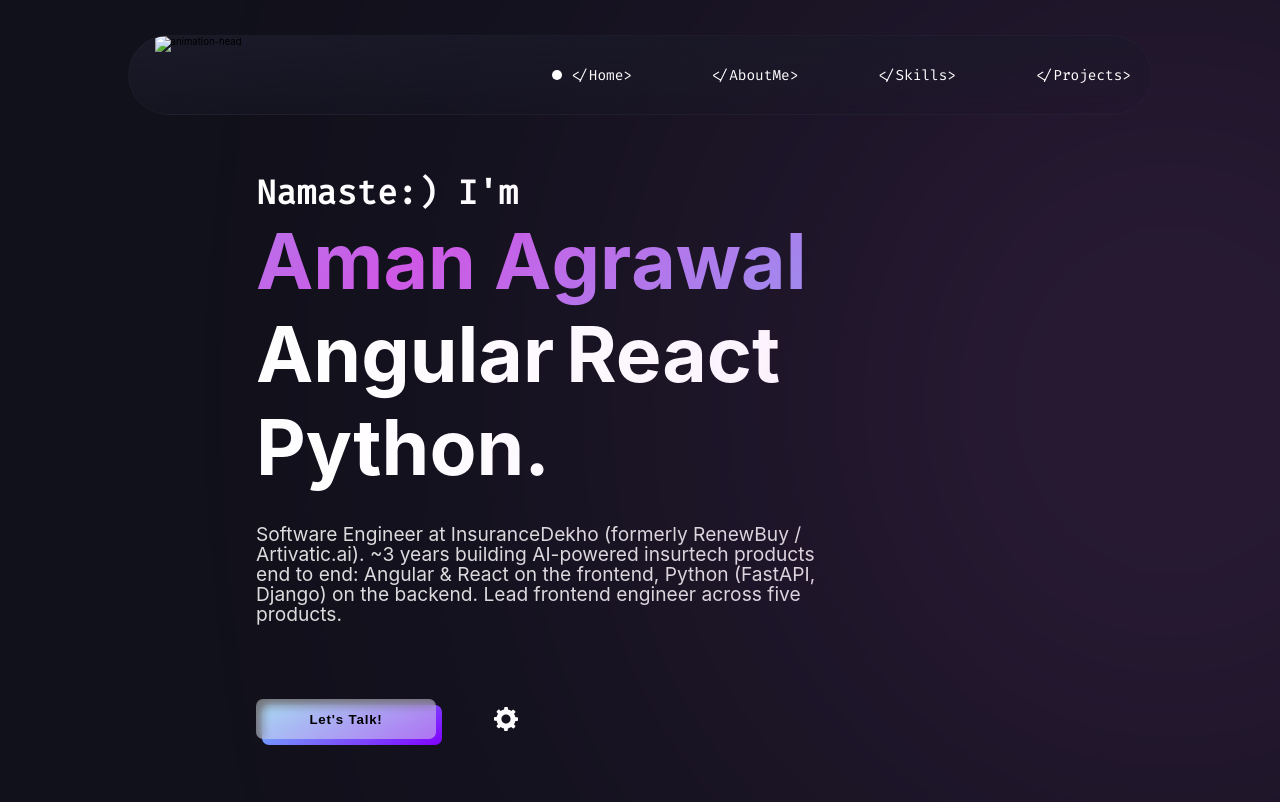
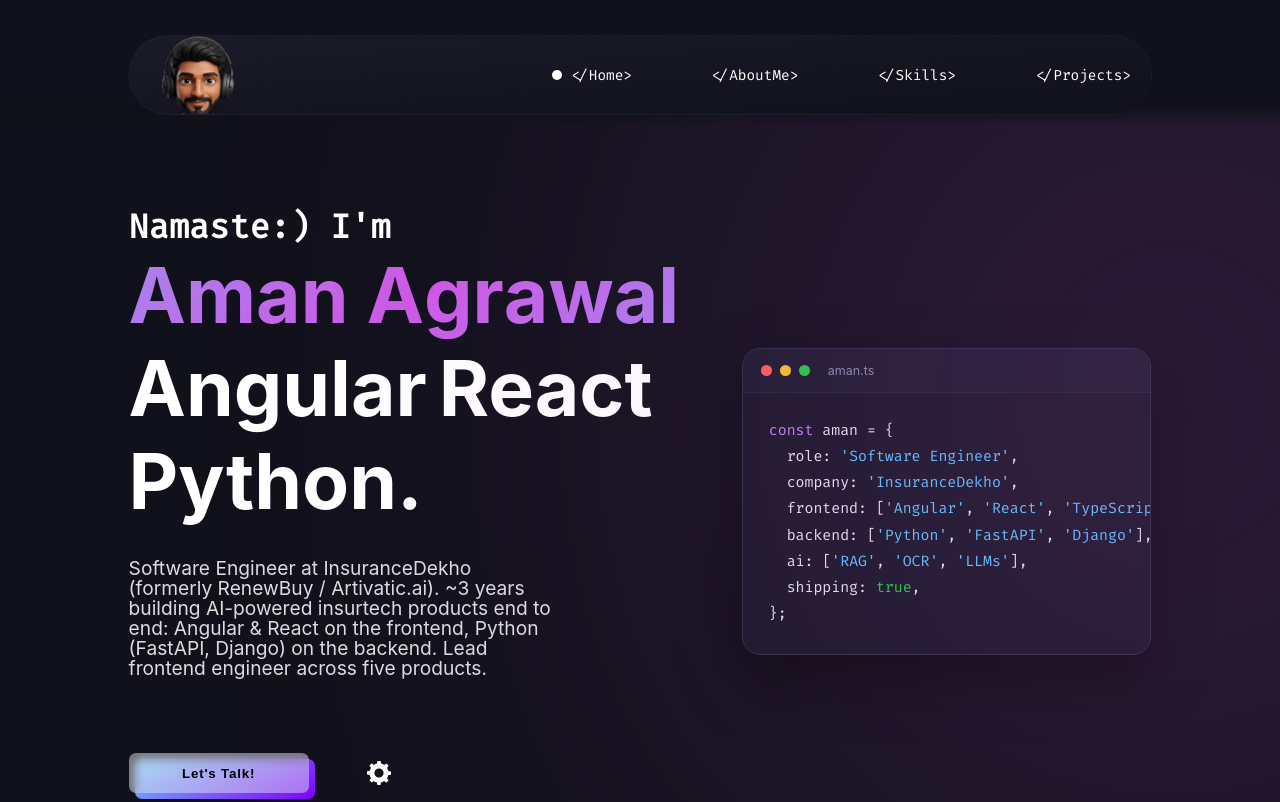
Before and after one commit to aman9111/Modern-portfolio, a plain HTML site: page index.html in a window 1280 px wide. Shown: the top 802 px of the page. Drawn offline with nearby package versions, Linux system fonts and the light colour scheme; a web font is replaced by a local one.

Commit message:
Add my avatar, tighten hero and footer, fix header overlap
- Replace template avatars and About photo with my 3D avatars
- Hero sizes to its content with a code card on the right
- Footer and About drop the full-height empty space
- Solid band behind the fixed navbar so content doesn't show through
- Update resume PDF (2 pages)

Co-Authored-By: Claude Opus 5.5 <noreply@anthropic.com>

```diff
--- a/index.html
+++ b/index.html
@@ -48,7 +48,7 @@
       <div class="hey">Hey!</div>
       <div class="logo" tabindex="0" aria-label="Aman Agrawal logo">
         <div class="logo-top">
-          <img src="src/png/nav-avatar.png" alt="animation-head" />
+          <img src="src/png/aman-nav-avatar.png" alt="Aman avatar" />
         </div>
       </div>
       <div class="navbar-tabs" id="navbar-tabs">
@@ -204,7 +204,17 @@
         </div>
         <!-- contact-btn-div -->
       </div>
-
+      <div class="hero-card" data-aos="fade-left" data-aos-delay="600" aria-hidden="true">
+        <div class="hero-card-bar"><i></i><i></i><i></i><span>aman.ts</span></div>
+<pre><span class="k">const</span> aman = {
+  role: <span class="s">'Software Engineer'</span>,
+  company: <span class="s">'InsuranceDekho'</span>,
+  frontend: [<span class="s">'Angular'</span>, <span class="s">'React'</span>, <span class="s">'TypeScript'</span>],
+  backend: [<span class="s">'Python'</span>, <span class="s">'FastAPI'</span>, <span class="s">'Django'</span>],
+  ai: [<span class="s">'RAG'</span>, <span class="s">'OCR'</span>, <span class="s">'LLMs'</span>],
+  shipping: <span class="n">true</span>,
+};</pre>
+      </div>
     </section>
     <!-- landing page ends here -->
     <section class="about-section-container" id="about" data-aos="fade-up">
@@ -248,7 +258,7 @@
           </div>
 
           <div class="dp" data-aos="fade-up">
-            <img src="src/png/img.jpeg" alt="Aman Agrawal" tabindex="0" aria-label="photo of Aman Agrawal" />
+            <img src="src/png/aman-avatar-desk.png" alt="3D avatar of Aman Agrawal working on a laptop" />
           </div>
         </div>
       </div>
@@ -509,15 +519,7 @@
           </div>
         </div>
         <div class="footer-avatar-container">
-          <img src="src/png/pradeep_footer.png" alt="avatar" class="footer-avatar-img" />
-          <div class="footer-avatar-face">
-            <div class="footer-avatar-eye footer-left-eye">
-              <div class="footer-pupil"></div>
-            </div>
-            <div class="footer-avatar-eye footer-right-eye">
-              <div class="footer-pupil"></div>
-            </div>
-          </div>
+          <img src="src/png/aman-avatar.png" alt="3D avatar of Aman Agrawal" class="footer-avatar-img" />
         </div>
         <div class="footer-bottom">
           <article>
--- a/style.css
+++ b/style.css
@@ -1775,3 +1775,99 @@ footer {
     gap: 20px;
   }
 }
+
+/* hero: content-height instead of full viewport, code card fills the right side */
+.landing-page-container {
+  height: auto;
+  min-height: 0;
+  padding: 90px 10% 60px;
+  gap: 50px;
+}
+.landing-page-container .text-content {
+  width: 55%;
+}
+.hero-card {
+  width: 40%;
+  max-width: 520px;
+  background: #181826;
+  border: 1px solid #2e2e46;
+  border-radius: 18px;
+  box-shadow: 0 24px 60px rgba(0, 0, 0, 0.45);
+  overflow: hidden;
+}
+.hero-card-bar {
+  display: flex;
+  align-items: center;
+  gap: 8px;
+  padding: 14px 18px;
+  background: #1c1c2c;
+  border-bottom: 1px solid #26263a;
+}
+.hero-card-bar i {
+  width: 11px;
+  height: 11px;
+  border-radius: 50%;
+  background: #ff5f57;
+}
+.hero-card-bar i:nth-child(2) { background: #febc2e; }
+.hero-card-bar i:nth-child(3) { background: #28c840; }
+.hero-card-bar span {
+  margin-left: 10px;
+  font-size: 1.3rem;
+  color: #8a8aa6;
+}
+.hero-card pre {
+  margin: 0;
+  padding: 24px 26px 28px;
+  font-family: "Fira Code", ui-monospace, monospace;
+  font-size: 1.55rem;
+  line-height: 1.75;
+  color: #e6e6f0;
+  white-space: pre;
+}
+.hero-card .k { color: #c77dff; }
+.hero-card .s { color: #5ec5ff; }
+.hero-card .n { color: #28c840; }
+@media screen and (max-width: 1000px) {
+  .hero-card { display: none; }
+  .landing-page-container .text-content { width: 80%; }
+}
+
+/* footer: size to its content instead of a full-viewport band */
+.footer-background {
+  position: absolute;
+  inset: 0;
+  height: auto;
+}
+.footer-foreground {
+  position: relative;
+  z-index: 2;
+  height: auto;
+  padding-top: 100px;
+}
+@media screen and (max-width: 768px) {
+  .landing-page-container { padding-top: 30px; }
+}
+
+/* about: less empty space above the heading, avatar instead of photo */
+.about-section-container { padding-top: 110px; }
+.dp img { height: auto; }
+
+/* header: solid band behind the fixed navbar so scrolled content doesn't show through */
+header::before {
+  content: "";
+  position: fixed;
+  top: 0;
+  left: 0;
+  width: 100%;
+  height: 125px;
+  background: linear-gradient(to bottom, var(--color-dark-mode) 85%, transparent);
+  z-index: 998;
+  pointer-events: none;
+}
+.navbar {
+  background-color: var(--color-dark-mode);
+}
+@media screen and (max-width: 768px) {
+  header::before { height: 110px; }
+}
```
Also changed, not shown: src/png/aman-avatar-desk.png (added), src/png/aman-avatar.png (added), src/png/aman-nav-avatar.png (added), 1 other file.
